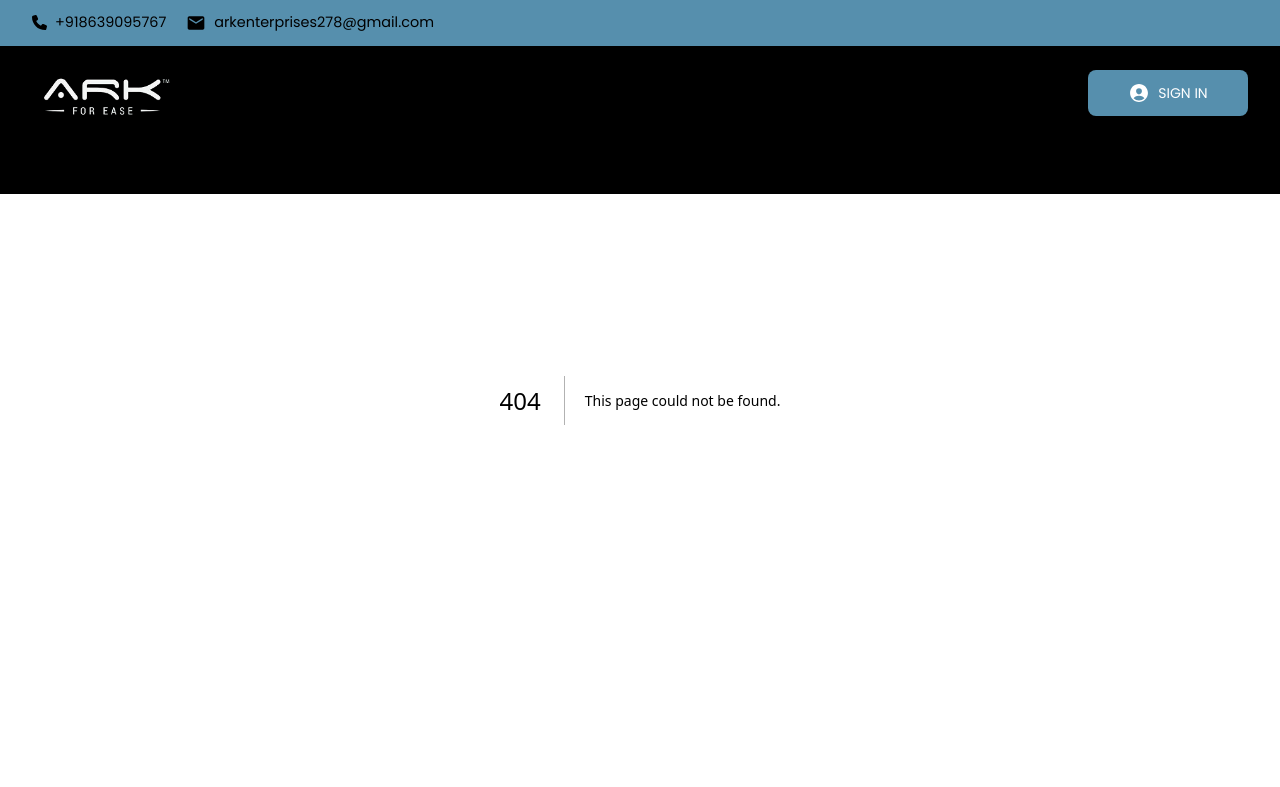
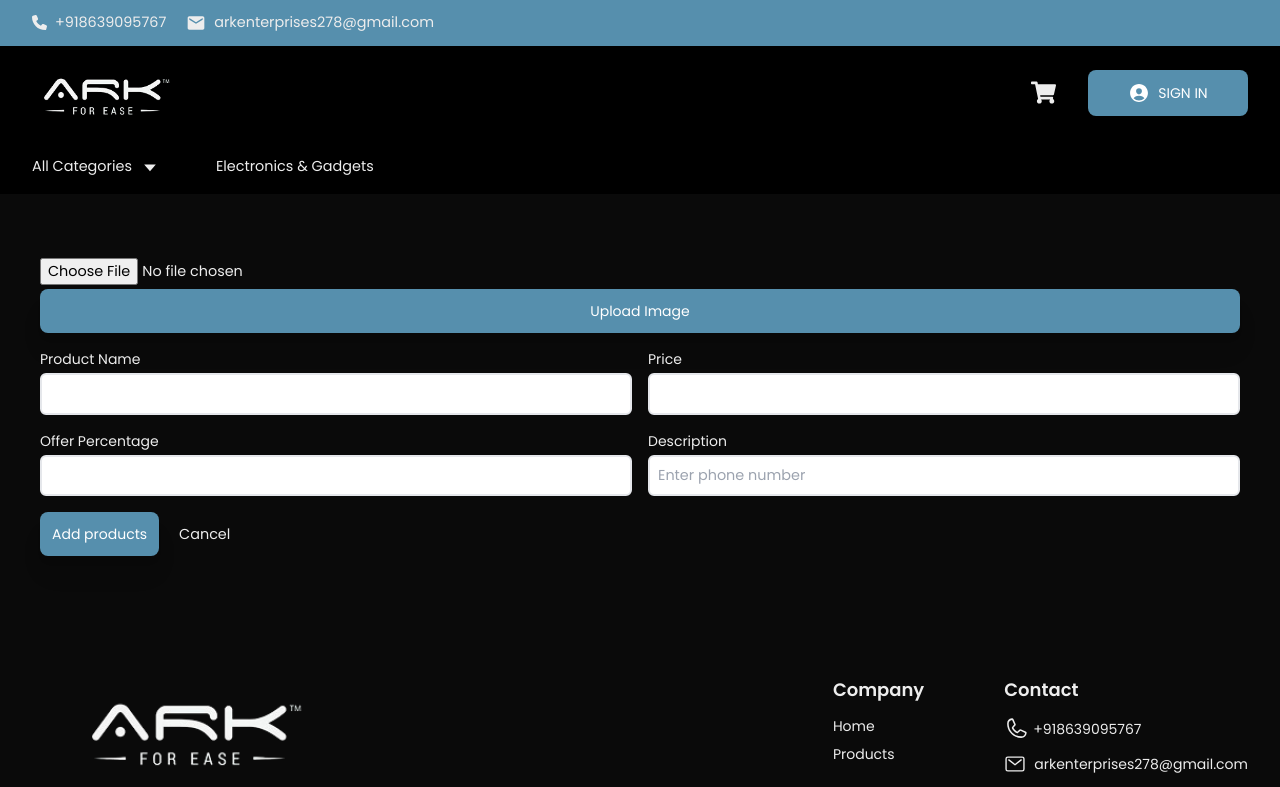
Before and after one commit to pranavpremanand/techhaven, a Next.js app: page /add-products in a window 1280 px wide. Before the commit this address had no page. Shown: the top 787 px of the page. Built offline with nearby package versions, Linux system fonts and the light colour scheme; what @react-pdf/renderer would draw is missing.

Commit message:
cloudinary added

```diff
--- /dev/null
+++ b/src/app/(root)/add-products/page.jsx
@@ -0,0 +1,161 @@
+"use client";
+
+import { useForm } from "react-hook-form";
+import React, { useState } from "react";
+import { uploadImageToCloudinary } from "@/utils/cloudinary";
+
+function AddProduct() {
+  const [image, setImage] = useState(null);
+  const [preview, setPreview] = useState(null);
+  const [loading, setLoading] = useState(false);
+  const [uploadedUrl, setUploadedUrl] = useState("");
+
+  const {
+    register,
+    handleSubmit,
+    setValue,
+    setError,
+    formState: { errors },
+  } = useForm();
+
+  const handleFileChange = (event) => {
+    const file = event.target.files[0];
+    if (file) {
+      setImage(file);
+      setPreview(URL.createObjectURL(file));
+    }
+  };
+
+  const handleUpload = async () => {
+    if (!image) {
+      alert("Please select an image first!");
+      return;
+    }
+
+    setLoading(true);
+    try {
+      const url = await uploadImageToCloudinary(image);
+      setUploadedUrl(url);
+      alert("Image uploaded successfully!");
+    } catch (error) {
+      alert("Upload failed. Please try again.");
+    }
+    setLoading(false);
+  };
+
+  return (
+    <>
+      {" "}
+      <div className="space-y-7">
+        <div className="header-height section-py px-10">
+          <form onSubmit={handleSubmit} className="grid grid-cols-1 gap-4">
+            <div className="grid sm:grid-cols-1 gap-4">
+              {/* Image Upload */}
+              <div className="flex flex-col gap-1">
+                <input
+                  type="file"
+                  accept="image/*"
+                  onChange={handleFileChange}
+                />
+                {preview && (
+                  <img
+                    src={preview}
+                    alt="Preview"
+                    width="150"
+                    style={{ marginTop: 10 }}
+                  />
+                )}
+                <button
+                  onClick={handleUpload}
+                  // disabled={loading}
+                  className="primary-btn"
+                >
+                  {/* {loading ? "Uploading..." : "Upload Image"} */}
+                  Upload Image
+                </button>
+                {uploadedUrl && (
+                  <div>
+                    <p>Uploaded Image:</p>
+                    <img src={uploadedUrl} alt="Uploaded" width="200" />
+                  </div>
+                )}
+              </div>
+            </div>
+
+            <div className="grid sm:grid-cols-2 gap-4">
+              {/* First Name */}
+              <div className="flex flex-col gap-1">
+                <label className="text-sm">Product Name</label>
+                <input
+                  type="text"
+                  {...register("firstName")}
+                  className={`p-2 rounded-md outline-none border-2 w-full "text-black"`}
+                />
+                {errors.firstName && (
+                  <small className="text-red-600">
+                    {errors.firstName.message}
+                  </small>
+                )}
+              </div>
+
+              {/* Last Name */}
+              <div className="flex flex-col gap-1">
+                <label className="text-sm">Price</label>
+                <input
+                  type="text"
+                  {...register("lastName")}
+                  className={`p-2 rounded-md outline-none border-2 w-full "text-black"`}
+                />
+                {errors.lastName && (
+                  <small className="text-red-600">
+                    {errors.lastName.message}
+                  </small>
+                )}
+              </div>
+            </div>
+
+            <div className="grid sm:grid-cols-2 gap-4">
+              {/* Email */}
+              <div className="flex flex-col gap-1">
+                <label className="text-sm">Offer Percentage</label>
+                <input
+                  type="email"
+                  {...register("email")}
+                  className={`p-2 rounded-md outline-none border-2 w-full "text-black"`}
+                />
+                {errors.email && (
+                  <small className="text-red-600">{errors.email.message}</small>
+                )}
+              </div>
+
+              {/* Phone Number */}
+              <div className="flex flex-col gap-1">
+                <label className="text-sm">Description</label>
+                <input
+                  type="tel"
+                  {...register("phone")}
+                  className={`p-2 rounded-md outline-none border-2 w-full "text-black"`}
+                  placeholder="Enter phone number"
+                />
+                {errors.phone && (
+                  <small className="text-red-600">{errors.phone.message}</small>
+                )}
+              </div>
+            </div>
+
+            <div className="flex gap-5">
+              <button type="submit" className="primary-btn">
+                Add products
+              </button>
+              <button type="button" className="secondary-btn">
+                Cancel
+              </button>
+            </div>
+          </form>
+        </div>
+      </div>
+    </>
+  );
+}
+
+export default AddProduct;
--- /dev/null
+++ b/src/utils/cloudinary.js
@@ -0,0 +1,27 @@
+export const uploadImageToCloudinary = async (file) => {
+  const CLOUD_NAME = dqpio3kre; // Your Cloudinary cloud name
+  const UPLOAD_PRESET = "Products"; // Your upload preset name
+
+  console.log(CLOUD_NAME,"Clo");
+
+
+  const formData = new FormData();
+  formData.append("file", file);
+  formData.append("upload_preset", UPLOAD_PRESET);
+
+  try {
+    const response = await fetch(
+      `https://api.cloudinary.com/v1_1/${CLOUD_NAME}/image/upload`,
+      {
+        method: "POST",
+        body: formData,
+      }
+    );
+
+    const data = await response.json();
+    return data.secure_url; // Returns the uploaded image URL
+  } catch (error) {
+    console.error("Cloudinary upload failed:", error);
+    throw new Error("Image upload failed");
+  }
+};
```
